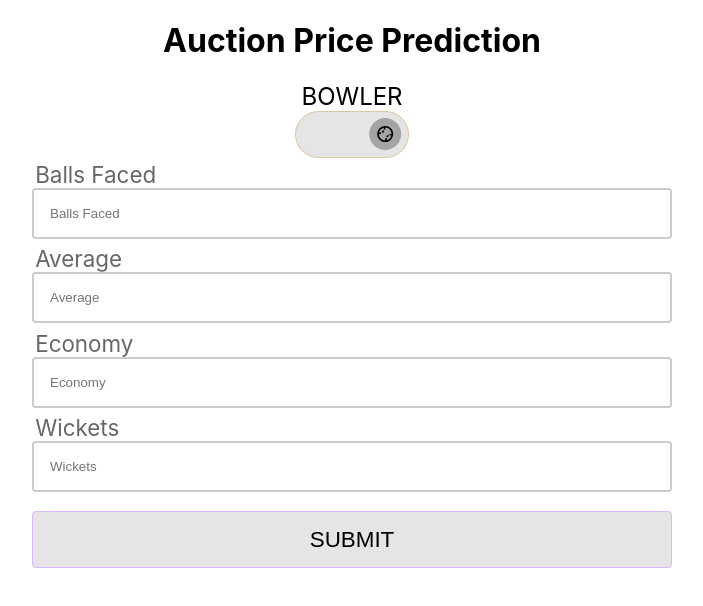
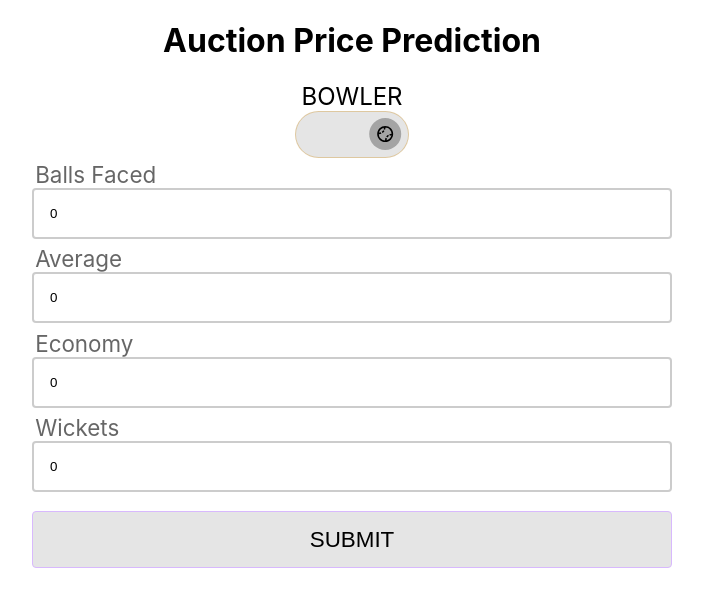
Before and after one commit to SaikiranJakkan/auction-price-prediction, a React (Create React App) app: page / in a window 1280 px wide. Both pictures are taken after a click on the element 640 px from the left and 134 px from the top of the page. Shown: the top 606 px of the page, without its empty margins (288-991 px from the left). Built offline with nearby package versions, Linux system fonts and the light colour scheme.

Commit message:
fix inputsv2

```diff
--- a/src/Components/BowlerForm.jsx
+++ b/src/Components/BowlerForm.jsx
@@ -33,7 +33,7 @@ const BatsmenForm = () => {
         <label>Balls Faced</label>
         <input
           type='number'
-          // value={ballsBowled}
+          value={ballsBowled}
           onChange={(e) => setBallsBowled(e.target.value)}
           placeholder='Balls Faced'
         />
@@ -42,7 +42,7 @@ const BatsmenForm = () => {
         <label>Average</label>
         <input
           type='number'
-          // value={bowlingAvg}
+          value={bowlingAvg}
           onChange={(e) => setBowlingAvg(e.target.value)}
           placeholder='Average'
         />
@@ -51,7 +51,7 @@ const BatsmenForm = () => {
         <label>Economy</label>
         <input
           type='number'
-          // value={economy}
+          value={economy}
           onChange={(e) => setEconomy(e.target.value)}
           placeholder='Economy'
         />
@@ -60,7 +60,7 @@ const BatsmenForm = () => {
         <label>Wickets</label>
         <input
           type='number'
-          // value={wickets}
+          value={wickets}
           onChange={(e) => setWickets(e.target.value)}
           placeholder='Wickets'
         />
```
